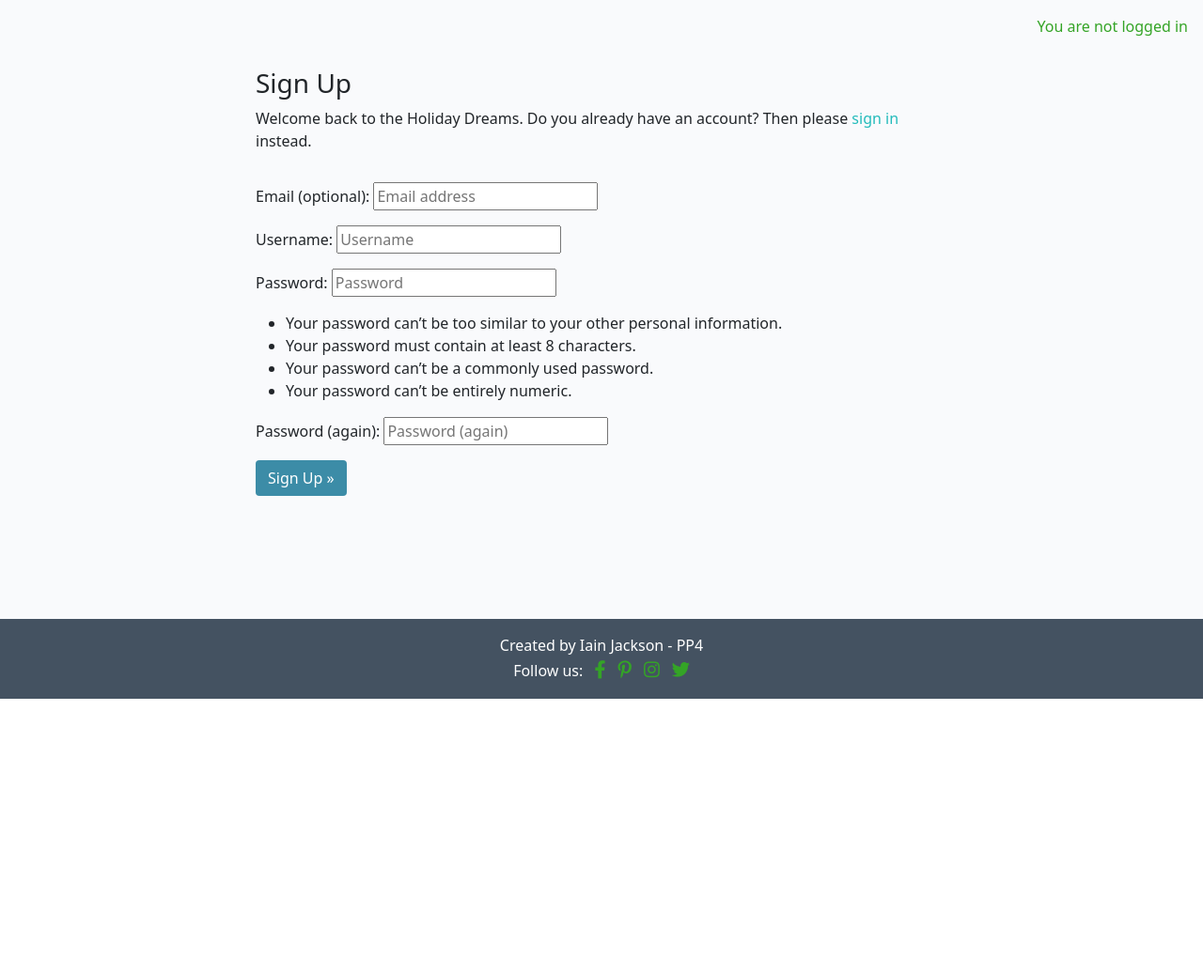
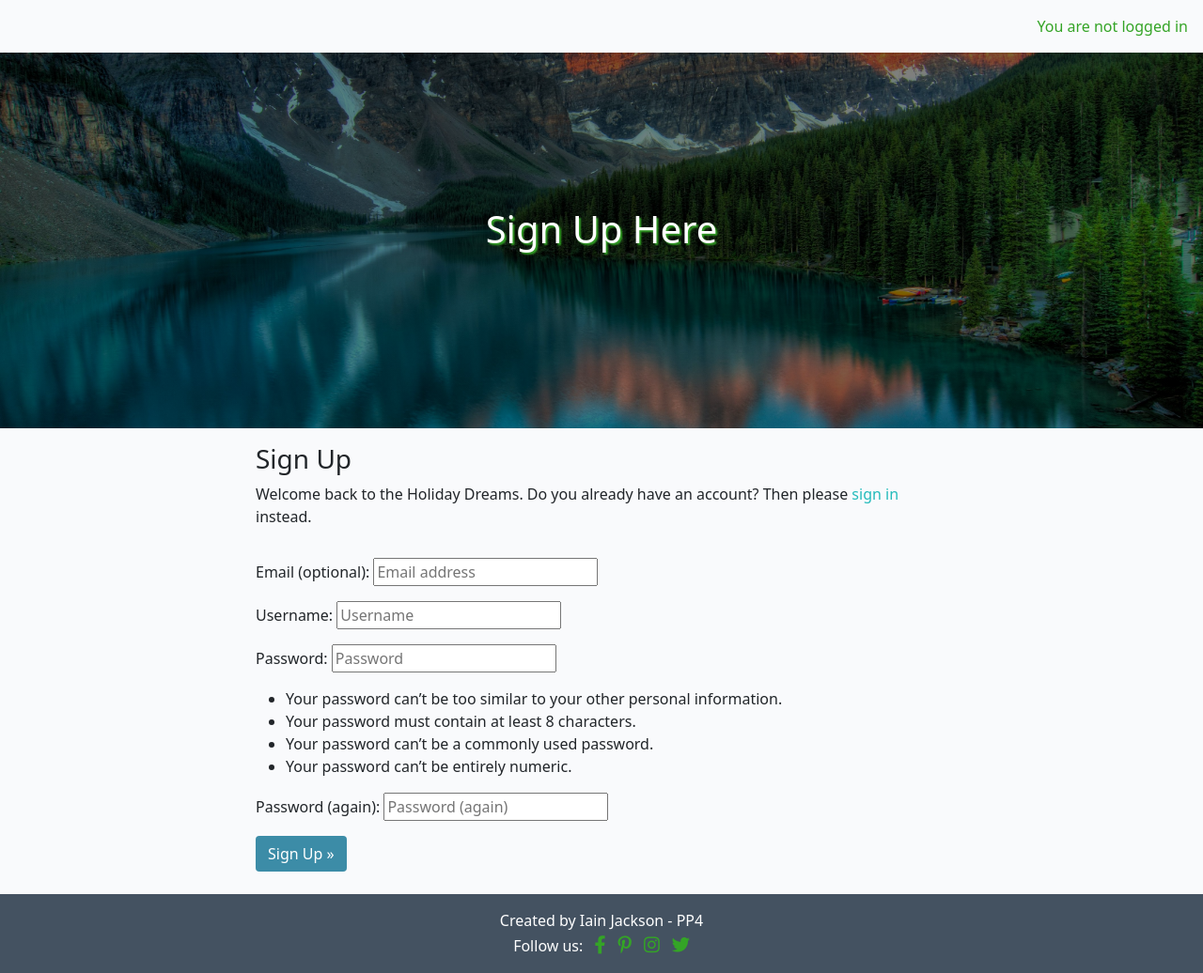
Before and after one commit to IainJackson90/pp4-holiday-dreams, a Django app: page /accounts/signup/ in a window 1280 px wide. Shown: the part 56-1092 px from the top of the page at 94% size. Before the commit the page ends 800 px from the top, so only its background shows below. Run offline with Django 4.2, Linux system fonts and the light colour scheme; parts of the project's set-up code (start-up, migrations or seed data) failed here and were passed over.

Commit message:
Update: Hero image and notificatins t HTML Pages

```diff
--- a/templates/account/signup.html
+++ b/templates/account/signup.html
@@ -5,6 +5,15 @@
 {% block head_title %}{% trans "Signup" %}{% endblock %}
 
 {% block content %}
+
+<div class="hero-image">
+  <div class="hero-text">
+    <h1 class="mb-4 hero-slogan">
+      Sign Up Here
+    </h1>
+  </div>
+</div>
+
 <div class="container">
   <div class="row">
     <div class="col-md-8 mt-3 offset-md-2">
@@ -15,20 +24,18 @@
         Do you already have an account? Then please
         <a class="link" href="{{ login_url }}">sign in</a>
         instead.
-      {% endblocktrans %}</p>
+        {% endblocktrans %}</p>
     </div>
   </div>
   <div class="row">
     <div class="col-md-8 mt-3 offset-md-2">
-      <form class="signup" id="signup_form" method="post"
-        action="{% url 'account_signup' %}">
+      <form class="signup" id="signup_form" method="post" action="{% url 'account_signup' %}">
         {% csrf_token %}
         {{ form.as_p }}
         {% if redirect_field_value %}
-        <input type="hidden" name="{{ redirect_field_name }}"
-          value="{{ redirect_field_value }}" />
+        <input type="hidden" name="{{ redirect_field_name }}" value="{{ redirect_field_value }}" />
         {% endif %}
-        <button class="btn btn-signup right" type="submit">
+        <button class="btn btn-signup right mb-4" type="submit">
           {% trans "Sign Up" %} &raquo;</button>
       </form>
     </div>
```
Also changed, not shown: templates/account/login.html (+9 -1 lines), templates/account/logout.html (+9 -1 lines), templates/delete_post.html (+9 -0 lines), templates/post_create.html (+8 -0 lines), templates/update_post.html (+9 -0 lines).
